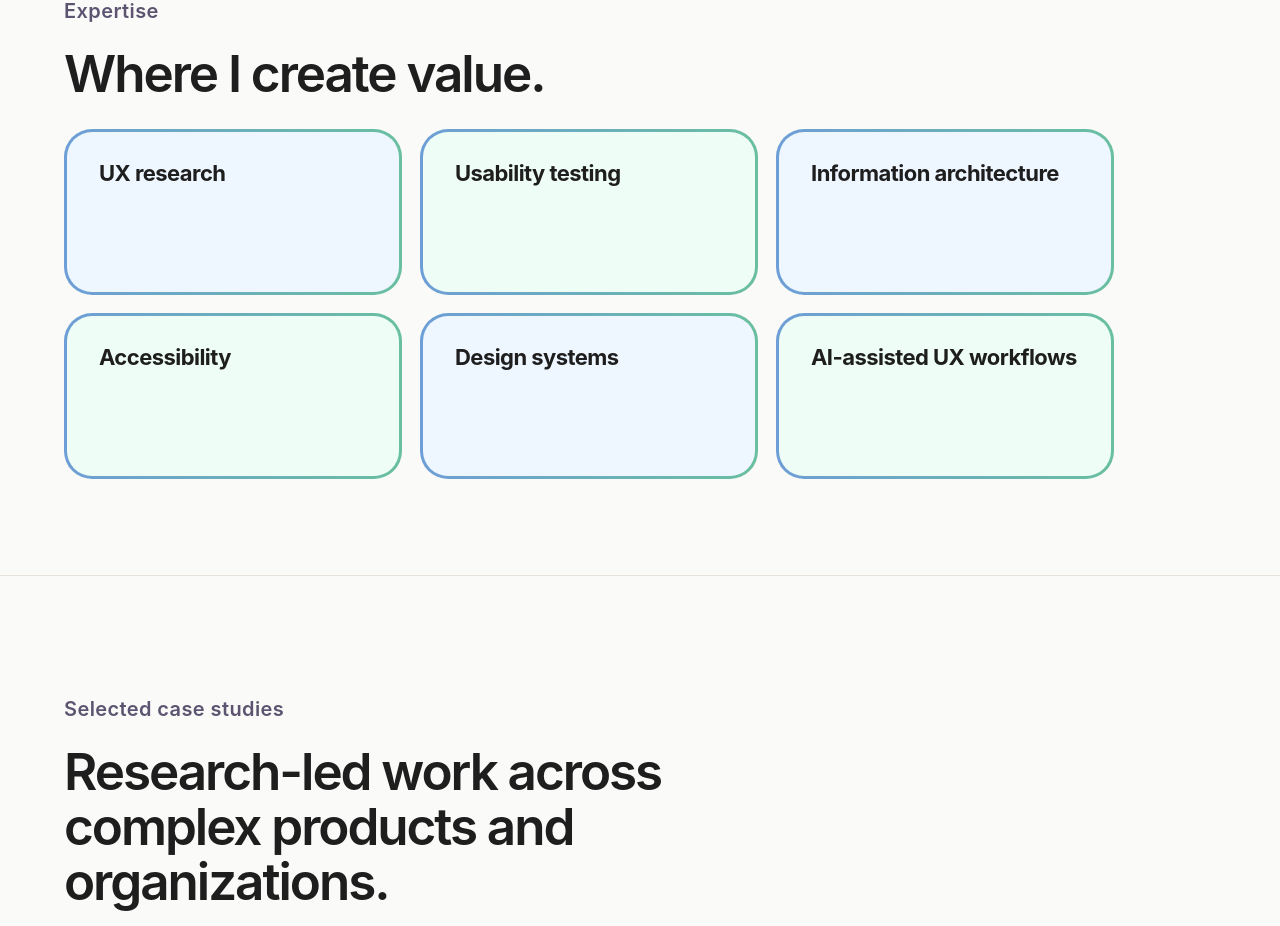
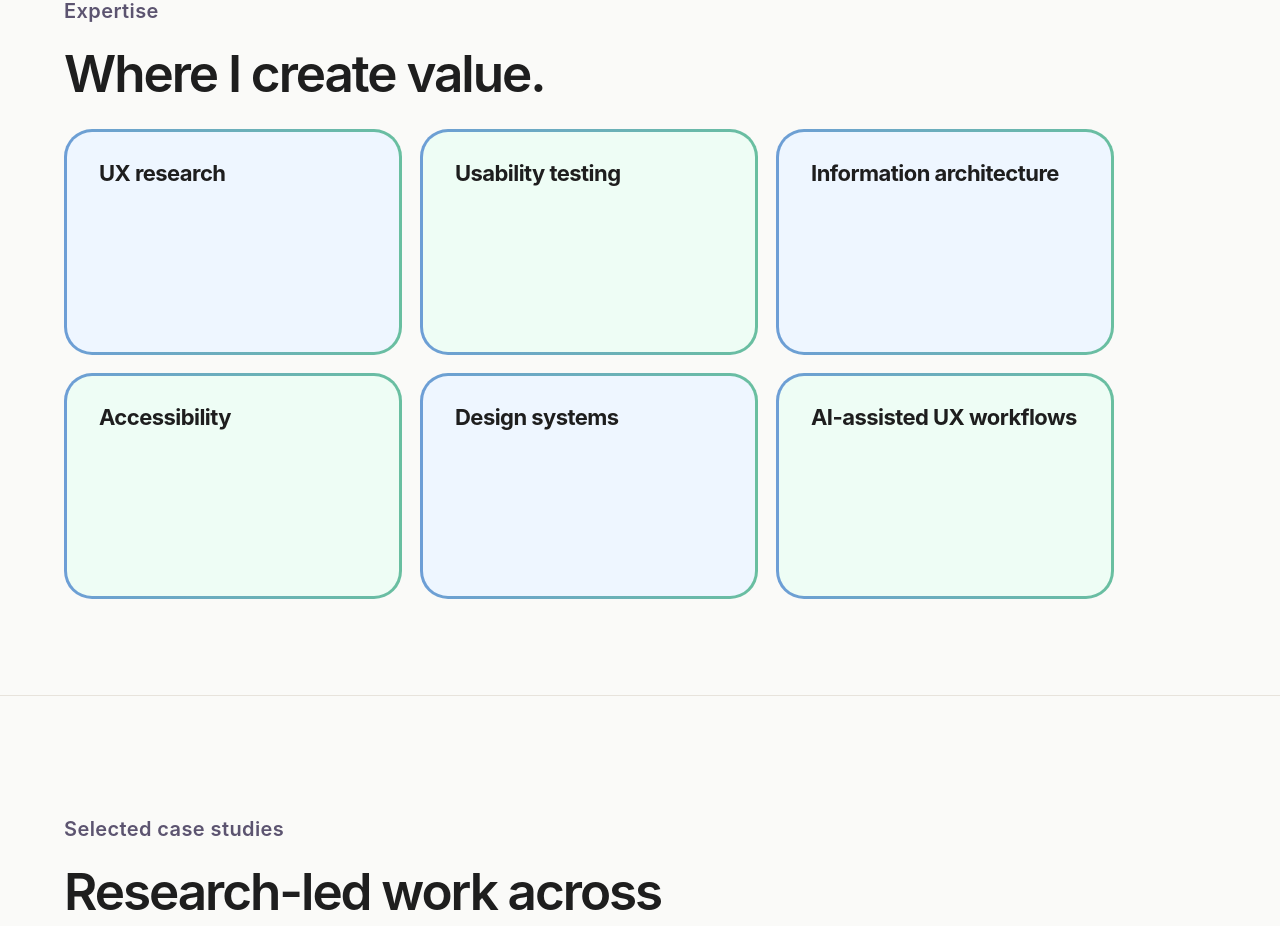
Before and after one commit to micheleroohani/michele-harper-portfolio, a React (Vite) app: page / in a window 1280 px wide. Shown: the part 1480-2406 px from the top of the page. Built offline with nearby package versions, Linux system fonts and the light colour scheme.

Commit message:
Increase minimum height of card component

```diff
--- a/src/style.css
+++ b/src/style.css
@@ -167,7 +167,7 @@ p {
 }
 
 .card {
-  min-height: 160px;
+  min-height: 220px;
   padding: 28px 32px;
   border-radius: 25px;
   box-sizing: border-box;
```
